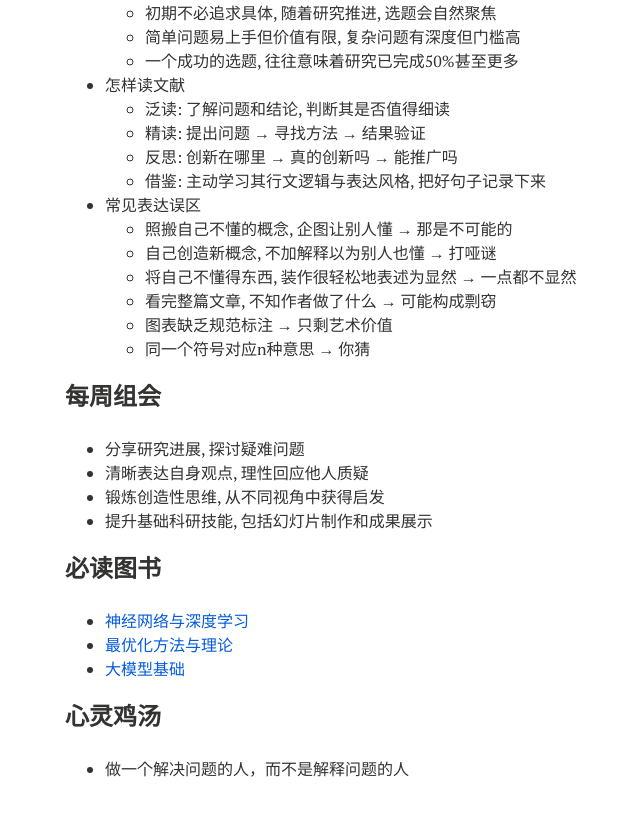
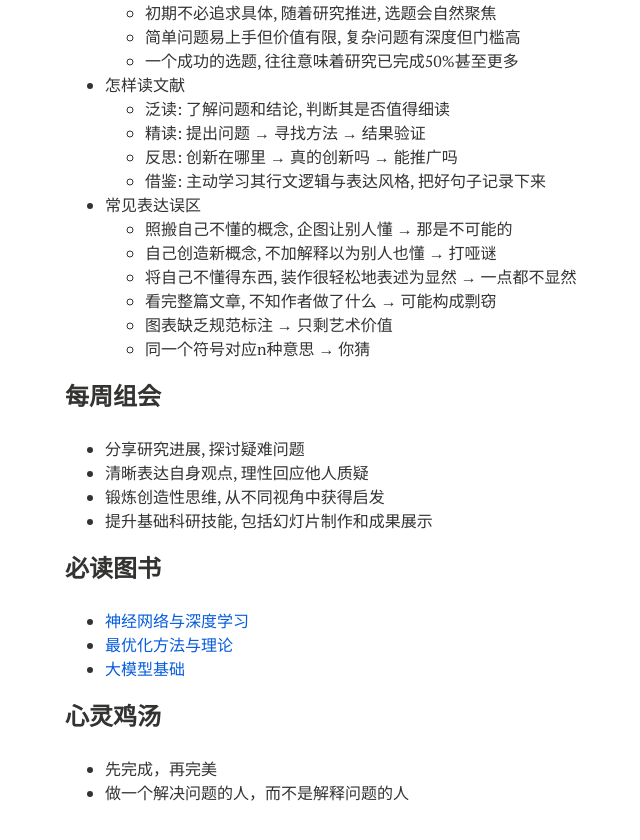
Before and after one commit to xianchaoxiu/xianchaoxiu.github.io, a Jekyll site: the page built from chinese/reading/index.md, in a window 1280 px wide and 900 px high, scrolled down 1198 px. Shown: the top 840 px of the window, without its empty margins (255-895 px from the left). Built offline with Jekyll 4.4.1, drawn with Linux system fonts in a browser that asks for light colours; nearby versions of some CDN libraries.

Commit message:
Update index.md

```diff
--- a/chinese/reading/index.md
+++ b/chinese/reading/index.md
@@ -83,4 +83,5 @@ share: false
 
 
 ### 心灵鸡汤
+* 先完成，再完美 <br>
 * 做一个解决问题的人，而不是解释问题的人 <br>
```
